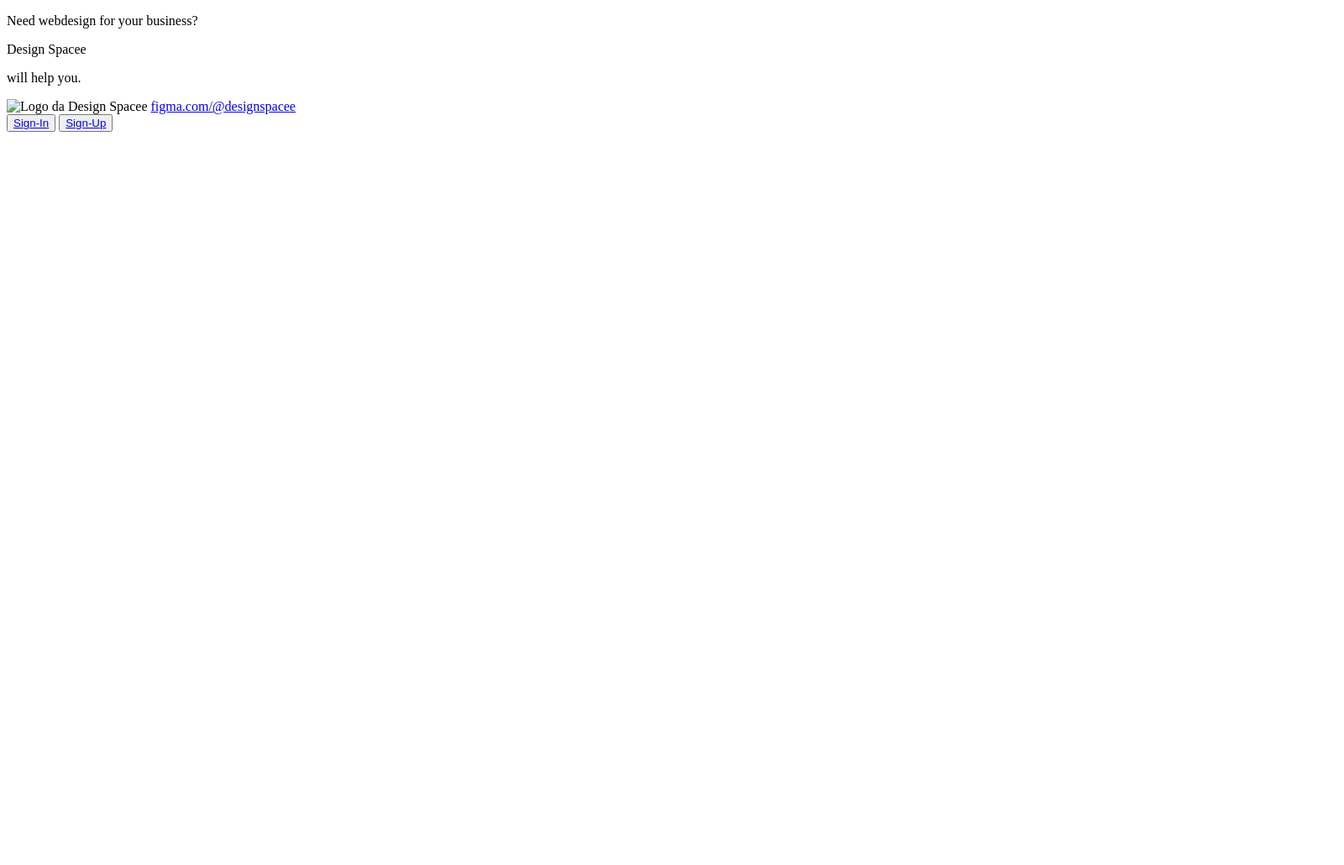
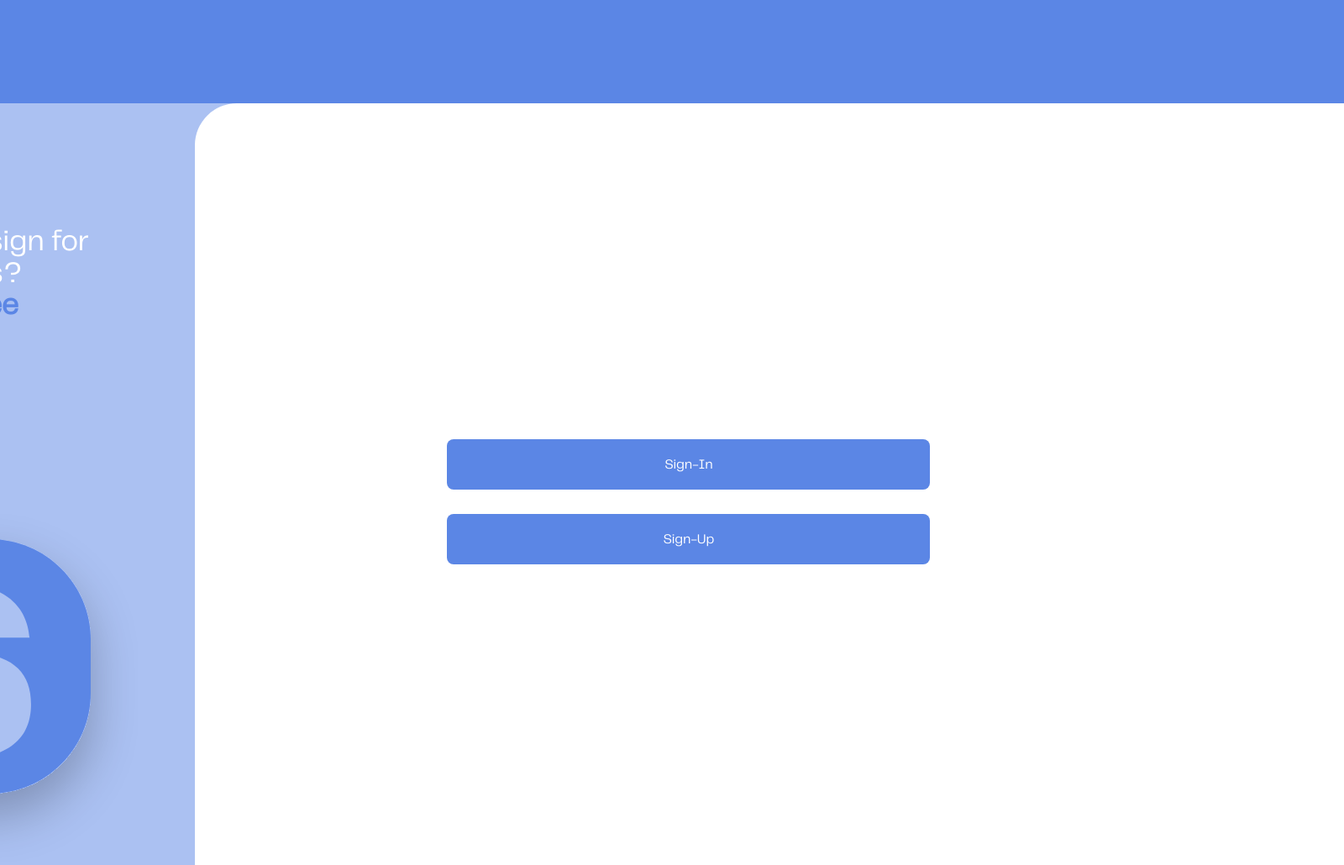
Before and after one commit to andrezon04/signupLoginPages, a plain HTML site: page index.html in a window 1280 px wide. Shown: the top 1030 px of the page at 84% size, 1600 px wide, since content can reach past the window. Before the commit the page ends 800 px from the top, so only its background shows below. Drawn offline with Linux system fonts and the light colour scheme; the site is published under a folder, as on GitHub Pages, so addresses that start at the root find nothing.

Commit message:
feat: minor changes

```diff
--- a/index.html
+++ b/index.html
@@ -4,13 +4,8 @@
 <head>
     <meta charset="UTF-8" />
     <meta name="viewport" content="width=device-width, initial-scale=1.0" />
-    <link rel="stylesheet" href="/style.css" />
+    <link rel="stylesheet" href="style.css" />
     <title> Conta</title>
-    <script>
-        function mostrarAlerta() {
-            alert("Login realizado com sucesso!");
-        }
-    </script>
 </head>
 
 <body>
@@ -20,13 +15,13 @@
                 <p>Need webdesign for your business?
                 <p id="name-text">Design Spacee</p> will help you.</p>
             </div>
-            <img src="../../images/logo.svg" alt="Logo da Design Spacee" />
+            <img src="images/logo.svg" alt="Logo da Design Spacee" />
             <a target="_blank" href="https://figma.com/@designspacee">figma.com/@designspacee</a>
         </div>
         <div class="signin">
             <div class="wrapper-input">
-                <button><a href="/pages/signin/signin.html">Sign-In</a></button>
-                <button><a href="/pages/signup/signup.html">Sign-Up</a></button>
+                <button><a href="pages/signin/signin.html">Sign-In</a></button>
+                <button><a href="pages/signup/signup.html">Sign-Up</a></button>
             </div>
         </div>
     </div>
--- a/style.css
+++ b/style.css
@@ -1,4 +1,4 @@
-    @import url(../../style/global.css);
+    @import url(style/global.css);
 
     /* style */
     body {
```
